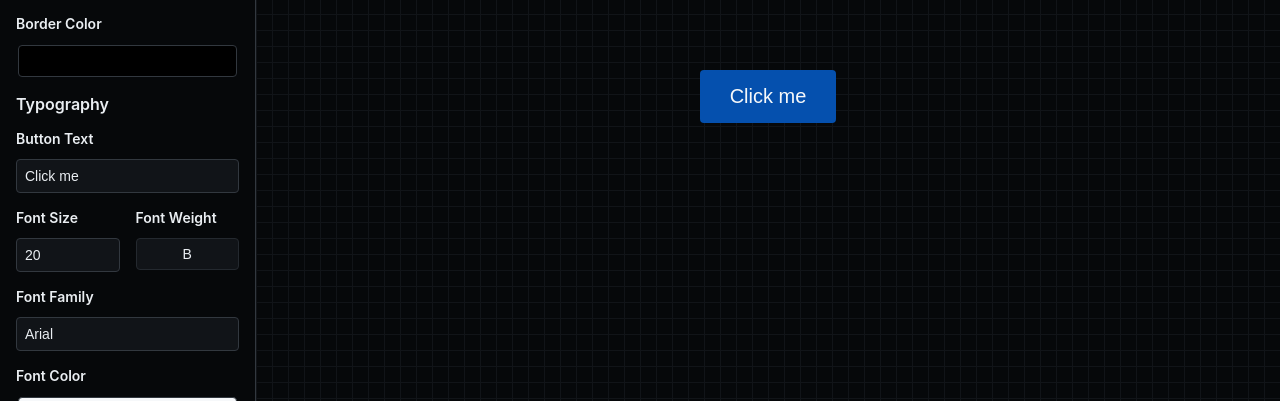
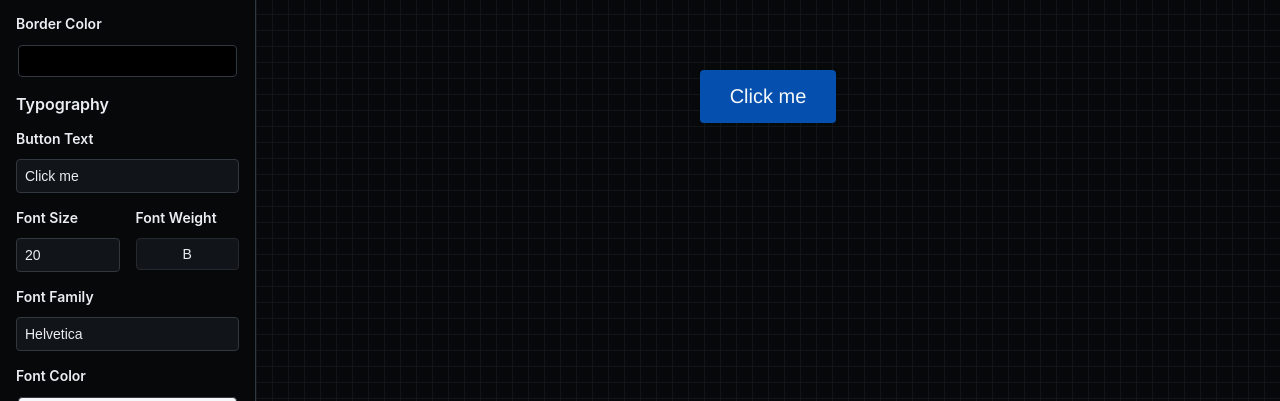
Before and after one commit to nigel-engel/ReCore-Button-Maker, a React (Vite) app: page / in a window 1280 px wide. Shown: the part 343-744 px from the top of the page. Built offline with nearby package versions, Linux system fonts and the light colour scheme.

Commit message:
feat: font functionality working

```diff
--- a/src/components/common/FontDropdown.jsx
+++ b/src/components/common/FontDropdown.jsx
@@ -1,17 +1,14 @@
 import React from "react";
 
-const FontDropdown = ({id, label}) => {
+const FontDropdown = ({ id, label, onChange }) => {
   return (
     <div className="keyPairs">
       <label htmlFor={id}>{label}</label>
-      <select id={id} className="dropdown" name={label}>
-        <option value="arial">Arial</option>
+      <select id={id} className="dropdown" name={label} onChange={onChange}>
         <option value="helvetica">Helvetica</option>
         <option value="verdana">Verdana</option>
         <option value="times-new-roman">Times New Roman</option>
         <option value="georgia">Georgia</option>
-        <option value="courier-new">Courier New</option>
-        <option value="trebuchet-ms">Trebuchet MS</option>
       </select>
     </div>
   );
--- a/src/components/common/MainButton.jsx
+++ b/src/components/common/MainButton.jsx
@@ -9,7 +9,7 @@ export default function MainButton({ style }) {
     fontSize: `${style.fontSize}px`,
     fontWeight: style.isBold ? 'bold' : 'normal',
     color: style.fontColor,
-    // Add other style properties here as needed
+    fontFamily: style.fontFamily,
   };
 
   return (
--- a/src/components/layout/Body.jsx
+++ b/src/components/layout/Body.jsx
@@ -5,7 +5,7 @@ import InputNumber2 from "../common/InputNumber2";
 import FontDropdown from "../common/FontDropdown";
 import InputText1 from "../common/InputText1";
 import BodyGrid from "../common/BodyGrid";
-import ButtonTextInput from "../common/ButtonTextInput"; // Add this import
+import ButtonTextInput from "../common/ButtonTextInput";
 
 export default function Body() {
   const [buttonStyle, setButtonStyle] = useState({
@@ -18,7 +18,8 @@ export default function Body() {
     fontSize: 20,
     fontColor: "#f6f8fa",
     isBold: false,
-    buttonText: "Click me", // Add this line
+    buttonText: "Click me",
+    fontFamily: "Helvetica",
   });
 
   const handleStyleChange = (property, value) => {
@@ -32,6 +33,14 @@ export default function Body() {
     setButtonStyle((prevStyle) => ({
       ...prevStyle,
       isBold: !prevStyle.isBold,
+    }));
+  };
+
+  const handleFontChange = (e) => {
+    const selectedFont = e.target.value;
+    setButtonStyle((prevStyle) => ({
+      ...prevStyle,
+      fontFamily: selectedFont,
     }));
   };
 
@@ -87,7 +96,7 @@ export default function Body() {
           isBold={buttonStyle.isBold}
           onBoldToggle={handleBoldToggle}
         />
-        <FontDropdown id="font-family" label="Font Family" />
+        <FontDropdown id="font-family" label="Font Family" onChange={handleFontChange} />
         <InputColor
           label="Font Color"
           id="font-color"
--- a/src/components/layout/Navbar.jsx
+++ b/src/components/layout/Navbar.jsx
@@ -4,9 +4,11 @@ import Button from "../common/Button";
 
 export default function Navbar() {
   return (
-    <div className="navbar">
-      <Logo />
-      <Button text="Export" />
-    </div>
+    <>
+      <div className="navbar">
+        <Logo />
+        <Button text="Export" />
+      </div>
+    </>
   );
 }
--- a/src/style/styles.css
+++ b/src/style/styles.css
@@ -5,13 +5,13 @@
 /* Change the highlight color */
 ::selection {
   background-color: var(--blue-6);
-  color: var(--gray-1)
+  color: var(--gray-1);
 }
 
 /* For Firefox */
 ::-moz-selection {
   background-color: var(--blue-6);
-  color: var(--gray-1)
+  color: var(--gray-1);
 }
 
 input[type="number"]::-webkit-inner-spin-button,
@@ -46,6 +46,17 @@ body {
   align-items: center;
   padding: 1rem;
   border-bottom: 1px solid var(--gray-8);
+}
+
+.NavBarLink button {
+  padding: 0.5rem 1rem;
+  background-color: var(--black-10);
+  font-size: 1rem;
+  font-weight: 600;
+  color: var(--gray-1);
+  border: 1px solid var(--gray-8);
+  border-radius: 0.25rem;
+  cursor: pointer;
 }
 
 .navbar button {
```
Also changed, not shown: src/components/common/FontWeight.jsx (deleted, +0 -23 lines).
